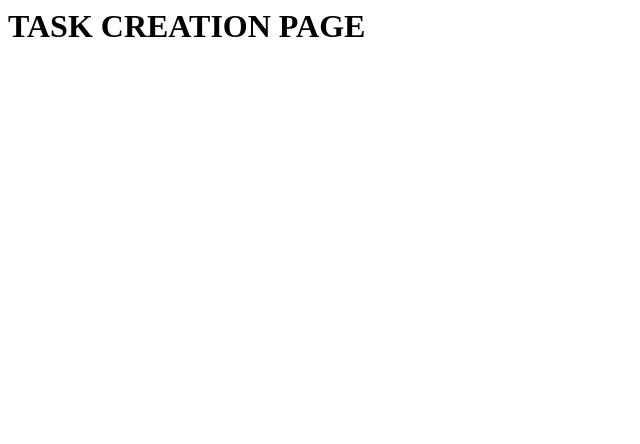
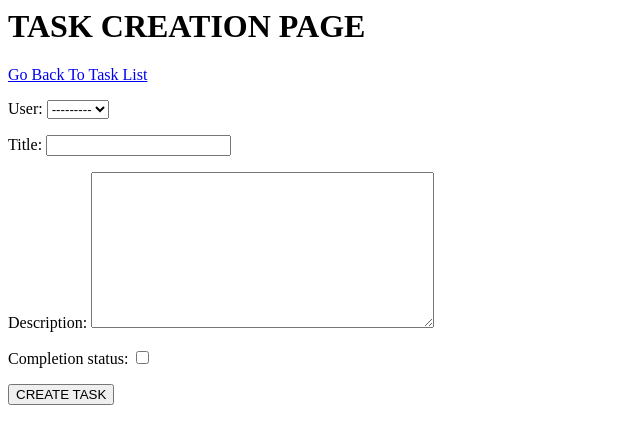
Before and after one commit to NelMatrix743/django-todo-app, a Django app: page /create-task/ in a window 1280 px wide. Shown: the top 444 px of the page, without its empty margins (0-640 px from the left). Run offline with Django 5.2, Linux system fonts and the light colour scheme.

Commit message:
feat(ui): add base ui form for task creation

```diff
--- a/core/template/core/task_form.html
+++ b/core/template/core/task_form.html
@@ -1 +1,11 @@
 <h1>TASK CREATION PAGE</h1>
+
+<a href="{% url 'tasks' %}">Go Back To Task List</a>
+
+<form method="POST" action="">
+
+    {% csrf_token %}
+    {{ form.as_p }}
+    <button type="submit">CREATE TASK</button>
+
+</form>
```
